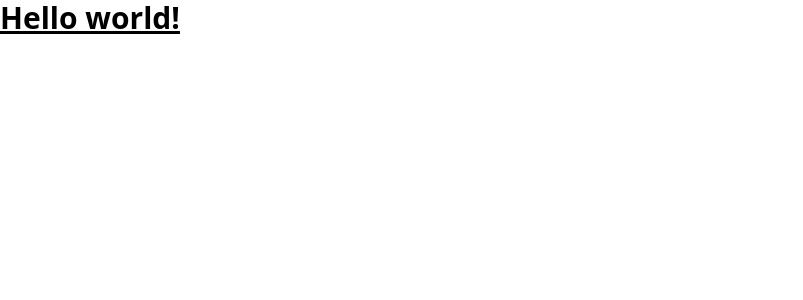
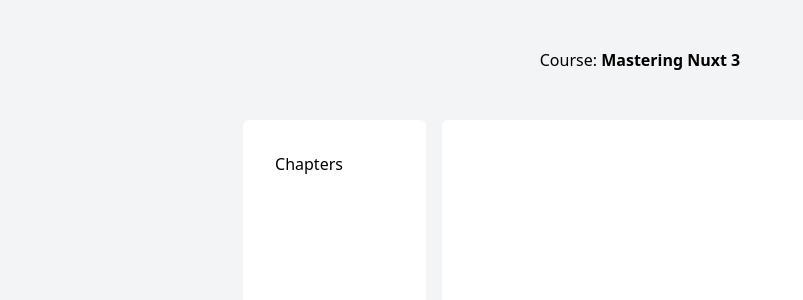
Before and after one commit to hugohlr13/masterclass_nuxt, a Nuxt app: page /course in a window 1280 px wide. Shown: the top 300 px of the page, without its empty margins (0-803 px from the left). Built offline with nearby package versions, Linux system fonts and the light colour scheme.

Commit message:
nested routes

```diff
--- a/app.vue
+++ b/app.vue
@@ -1,5 +1,7 @@
 <template>
-  <h1 class="text-3xl font-bold underline">
-    Hello world!
-  </h1>
+  <div>
+    <NuxtLayout>
+      <NuxtPage />
+    </NuxtLayout>
+  </div>
 </template>
--- /dev/null
+++ b/pages/course.vue
@@ -0,0 +1,27 @@
+<template>
+    <div
+      class="p-12 bg-gray-100 w-full h-full min-h-screen flex flex-col items-center"
+    >
+      <div class="prose mb-12">
+        <h1>
+          <span class="font-medium">
+            Course:
+            <span class="font-bold">Mastering Nuxt 3</span>
+          </span>
+        </h1>
+      </div>
+
+      <div class="flex flex-row justify-center flex-grow">
+        <div
+          class="prose mr-4 p-8 bg-white rounded-md min-w-[20ch] flex flex-col"
+        >
+          <h3>Chapters</h3>
+          <!-- All the lessons for the course listed here -->
+        </div>
+
+        <div class="prose p-12 bg-white rounded-md w-[65ch]">
+          <NuxtPage />
+        </div>
+      </div>
+    </div>
+  </template>
--- /dev/null
+++ b/pages/course/lesson.vue
@@ -0,0 +1,4 @@
+<template>
+    <h2>Lesson</h2>
+    <p>This is a lesson</p>
+</template>
--- /dev/null
+++ b/pages/index.vue
@@ -0,0 +1 @@
+<template>Hello Mastering Nuxt3!</template>
```
